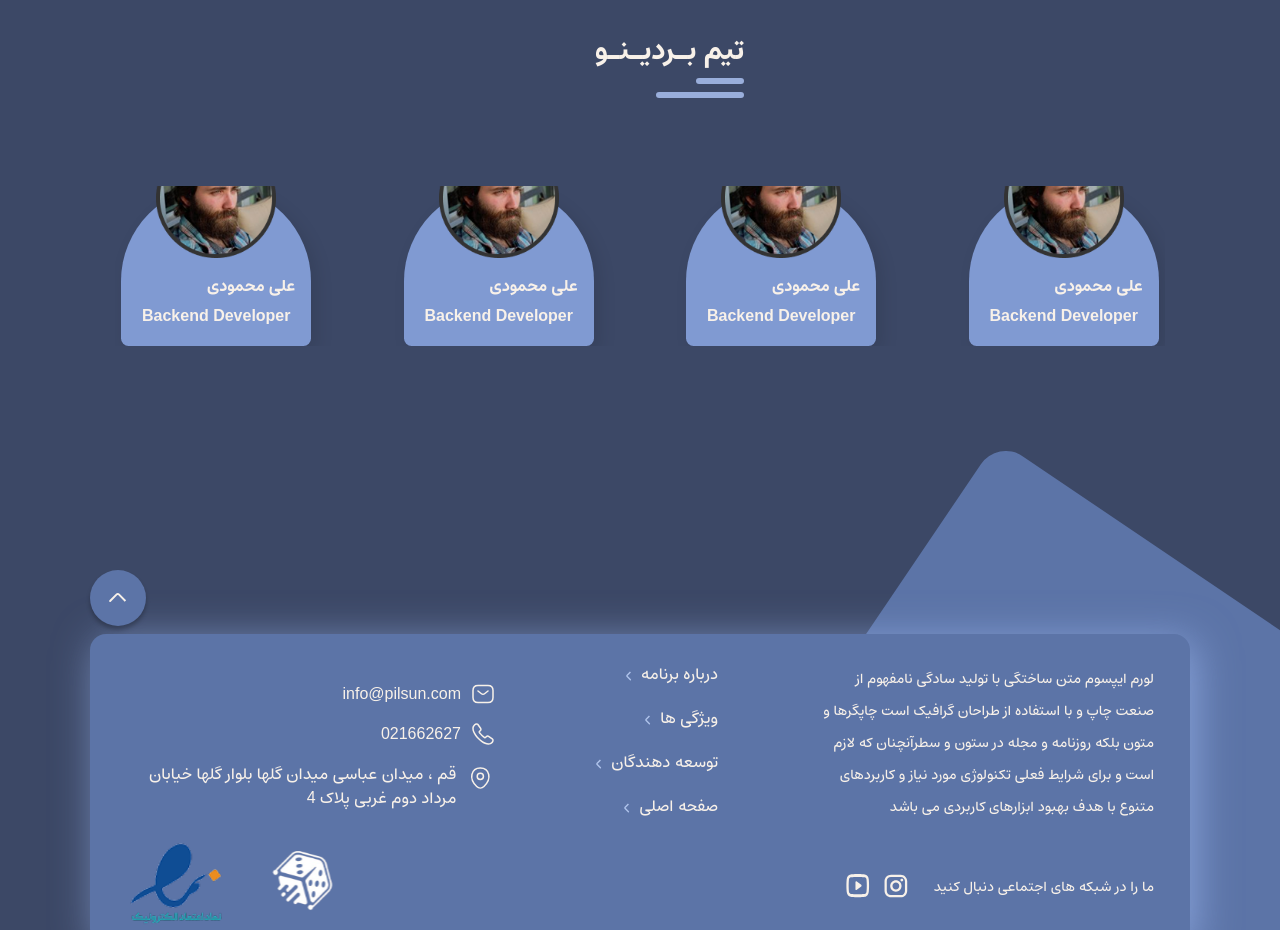
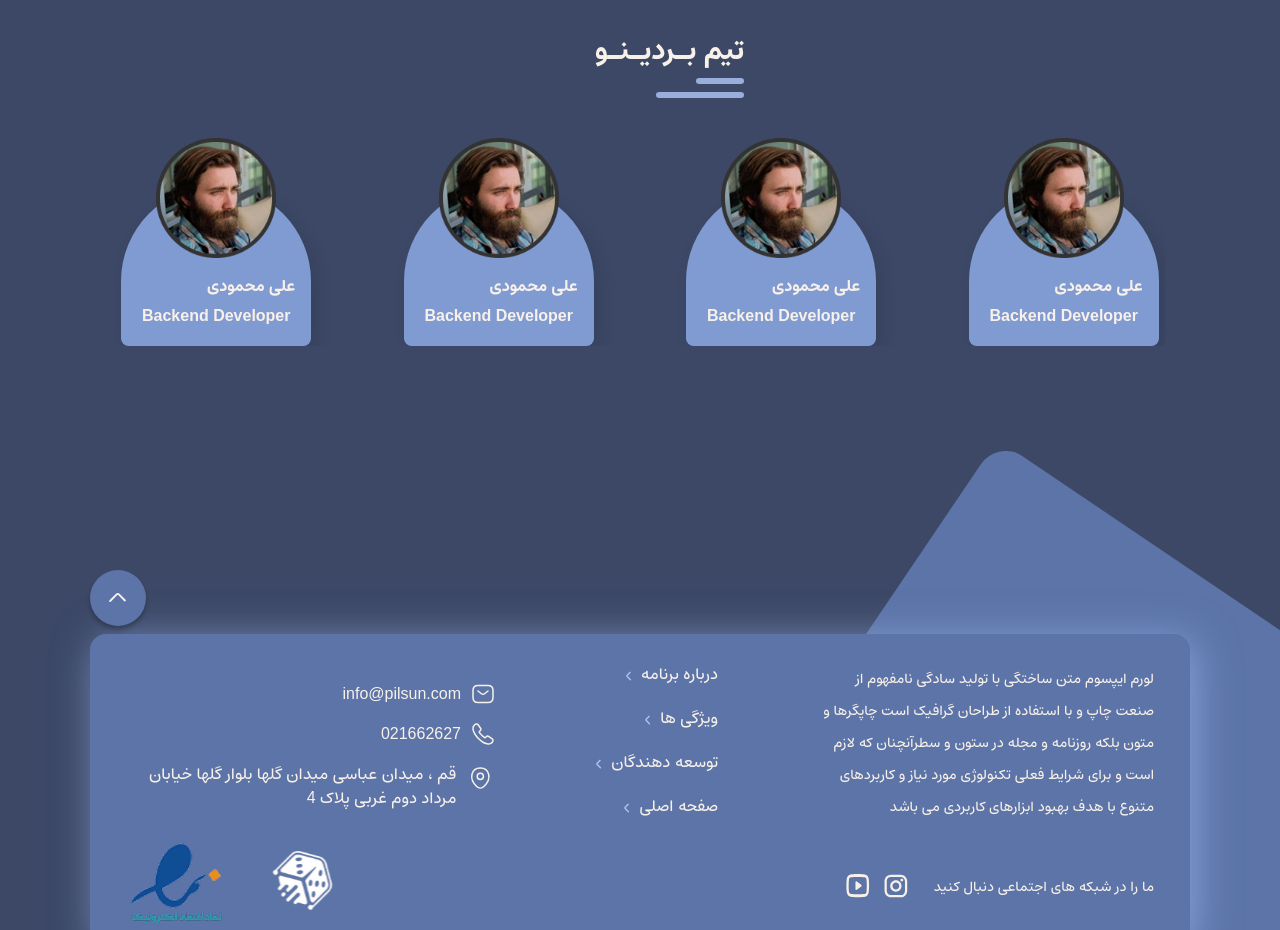
Before and after one commit to buordino/landing, a Next.js app: page / in a window 1280 px wide. Shown: the part 3120-4050 px from the top of the page. Built offline with nearby package versions, Linux system fonts and the light colour scheme.

Commit message:
fix(team): fix TeamItems component avatar issue

```diff
--- a/src/components/sections/team/Team.tsx
+++ b/src/components/sections/team/Team.tsx
@@ -6,7 +6,7 @@ const Team = () => {
     <section>
       <div className="mt-14">
         <SectionTitle>تیم بـردیـنـو</SectionTitle>
-        <div className="mt-22">
+        <div className="mt-10 overflow-visible">
           <TeamList />
         </div>
       </div>
--- a/src/components/sections/team/TeamList.tsx
+++ b/src/components/sections/team/TeamList.tsx
@@ -24,7 +24,7 @@ const TeamList = () => {
         }}
       >
         {staticTeamWorkers.map((item, index) => (
-          <SwiperSlide key={index + 1}>
+          <SwiperSlide key={index + 1} className="pt-12">
             <TeamItems teamMember={item} />
           </SwiperSlide>
         ))}
```
